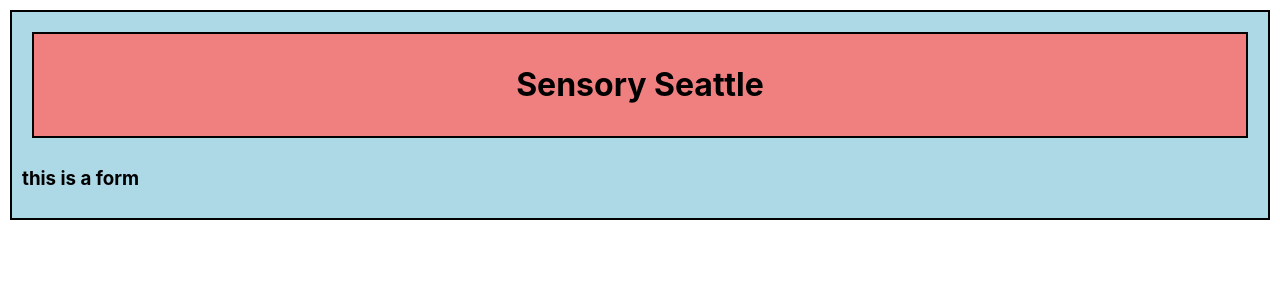
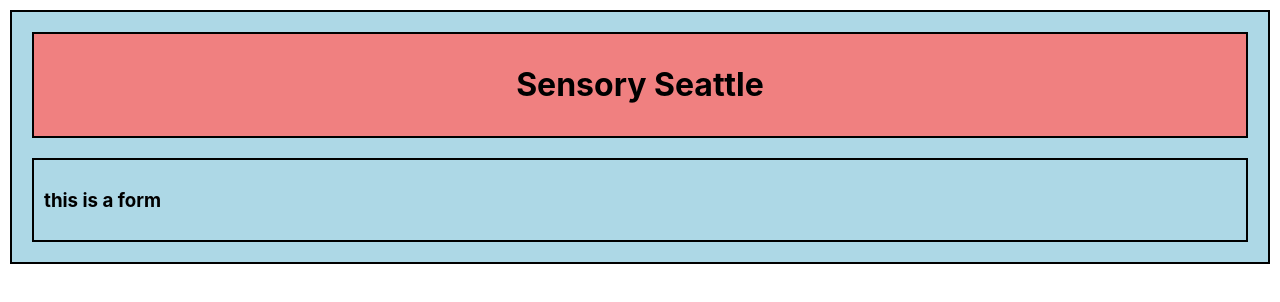
Before and after one commit to louiesch/AccessibleSeattle, a React (Create React App) app: page / in a window 1280 px wide. Both pictures are taken after a click on the button "Share Post". Shown: the top 302 px of the page. Built offline with nearby package versions, Linux system fonts and the light colour scheme.

Commit message:
add divs to createpost component bc i forgot to

```diff
--- a/src/components/Posts/CreatePost.js
+++ b/src/components/Posts/CreatePost.js
@@ -3,7 +3,9 @@ import React from 'react';
 function CreatePost(props) {
   return (
     <>
-      <h3>this is a form</h3>
+      <div className='component'>
+        <h3>this is a form</h3>
+      </div>
     </>
   );
 }
```
